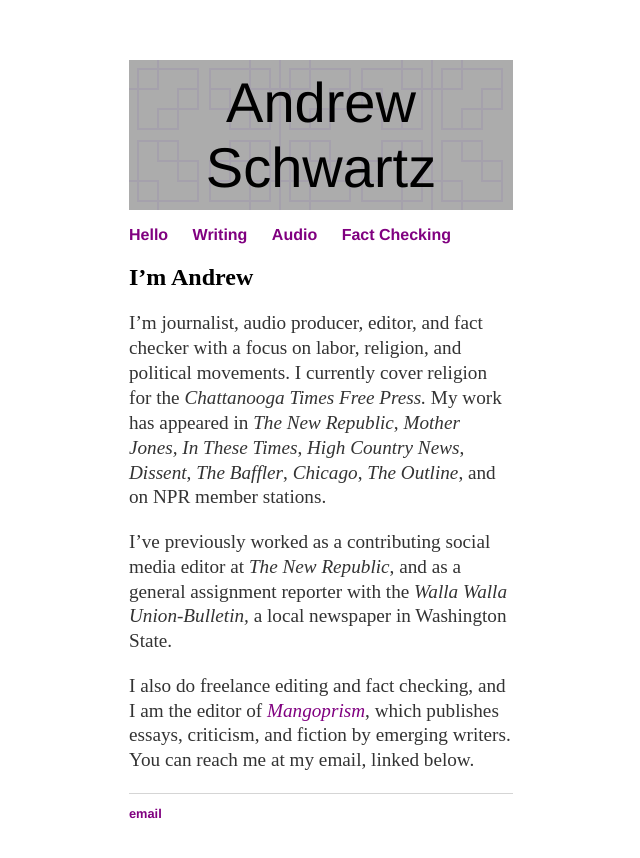
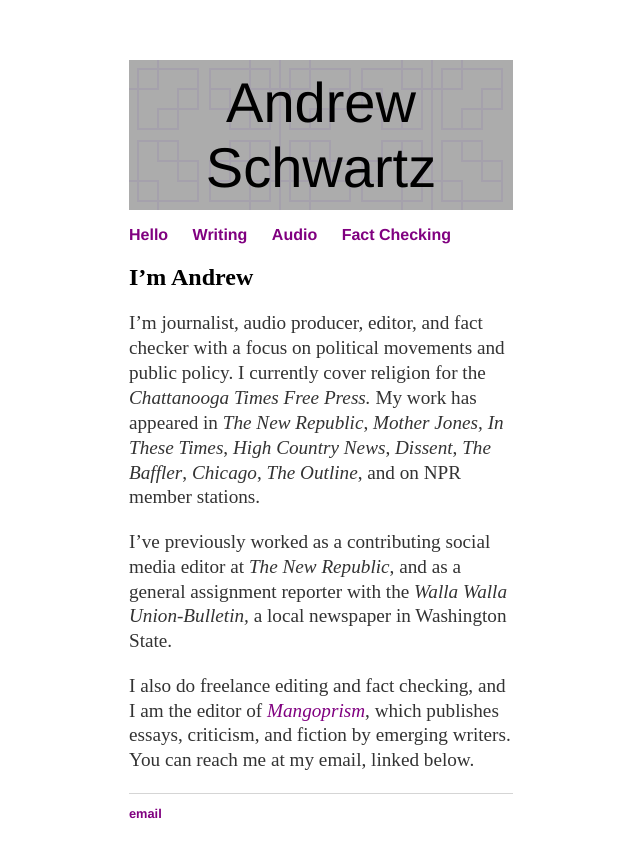
Before and after one commit to aonschwartz/aonschwartz.github.io, a Jekyll site: the page built from index.md, in a window 1280 px wide. Shown: the top 858 px of the page, without its empty margins (319-959 px from the left). Built offline with Jekyll 4.4.1, drawn with Linux system fonts in a browser that asks for light colours.

Commit message:
Update index.md

```diff
--- a/index.md
+++ b/index.md
@@ -6,7 +6,7 @@
 
 ## I'm Andrew
 
-I'm journalist, audio producer, editor, and fact checker with a focus on labor, religion, and political movements. I currently cover religion for the *Chattanooga Times Free Press.* My work has appeared in *The New Republic*, *Mother Jones,* *In These Times*, *High Country News*, *Dissent*, *The Baffler*, *Chicago*, *The Outline*, and on NPR member stations.
+I'm journalist, audio producer, editor, and fact checker with a focus on political movements and public policy. I currently cover religion for the *Chattanooga Times Free Press.* My work has appeared in *The New Republic*, *Mother Jones,* *In These Times*, *High Country News*, *Dissent*, *The Baffler*, *Chicago*, *The Outline*, and on NPR member stations.
 
 I've previously worked as a contributing social media editor at *The New Republic*, and as a general assignment reporter with the *Walla Walla Union-Bulletin,* a local newspaper in Washington State.
 
```
